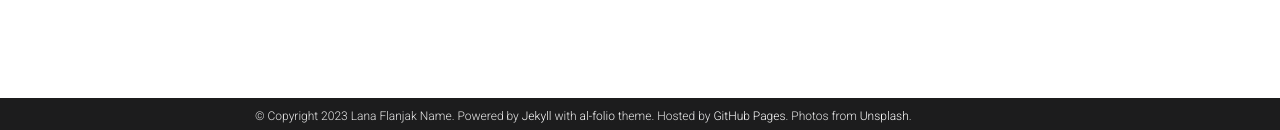
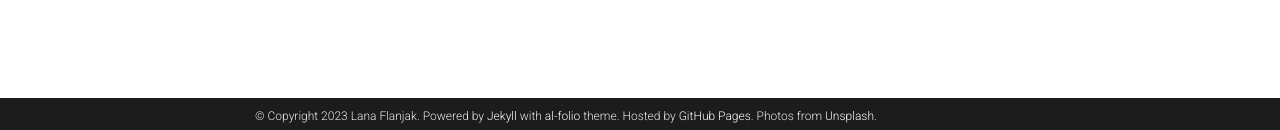
Before and after one commit to lanaflanjak/live-testing, a Jekyll site: the page built from _pages/publications.md, in a window 1280 px wide. Shown: the part 767-897 px from the top of the page. Built offline with Jekyll 4.4.1, drawn with Linux system fonts in a browser that asks for light colours; comment, search, counter and statistics services are not loaded; a style sheet for code colours, icons or effects is not loaded.

Commit message:
changes_version_three

```diff
--- a/_bibliography/papers.bib
+++ b/_bibliography/papers.bib
@@ -14,5 +14,6 @@
    year = {2022},
    preview = {bib-image-jxb-min.jpg},
    html = {https://academic.oup.com/jxb/article/73/12/4250/6564143},
-   pdf = {JXB_Chp.pdf}
+   pdf = {JXB_Chp.pdf},
+   selected = {true}
    }
--- a/_config.yml
+++ b/_config.yml
@@ -4,8 +4,8 @@
 
 title: Lana Flanjak # the website title (if blank, full name will be used instead)
 first_name: Lana
-middle_name: Flanjak
-last_name: Name
+middle_name:
+last_name: Flanjak
 email: >
   lana.flanjak@gmail.com
   lana.flanjak@unibe.ch
@@ -74,9 +74,9 @@
 # Social integration
 # -----------------------------------------------------------------------------
 
-github_username: # your GitHub user name
+github_username: lanaflanjak
 gitlab_username: # your GitLab user name
-twitter_username: # your Twitter handle
+twitter_username: lana_flanjak
 mastodon_username: # your mastodon instance+username in the format instance.tld/@username
 linkedin_username: # your LinkedIn user name
 telegram_username: # your Telegram user name
```
Also changed, not shown: _pages/about.md (+1 -1 lines).
